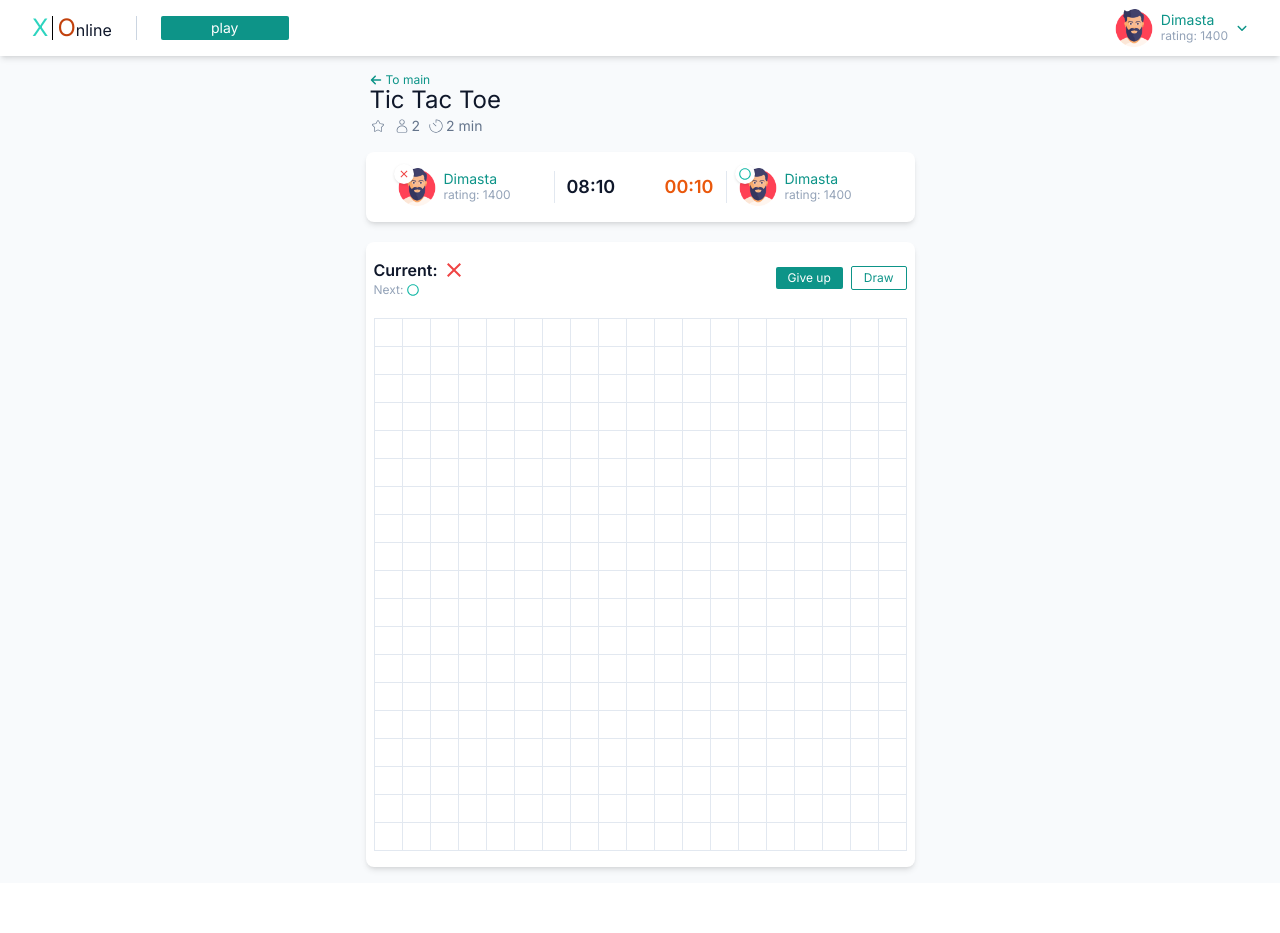
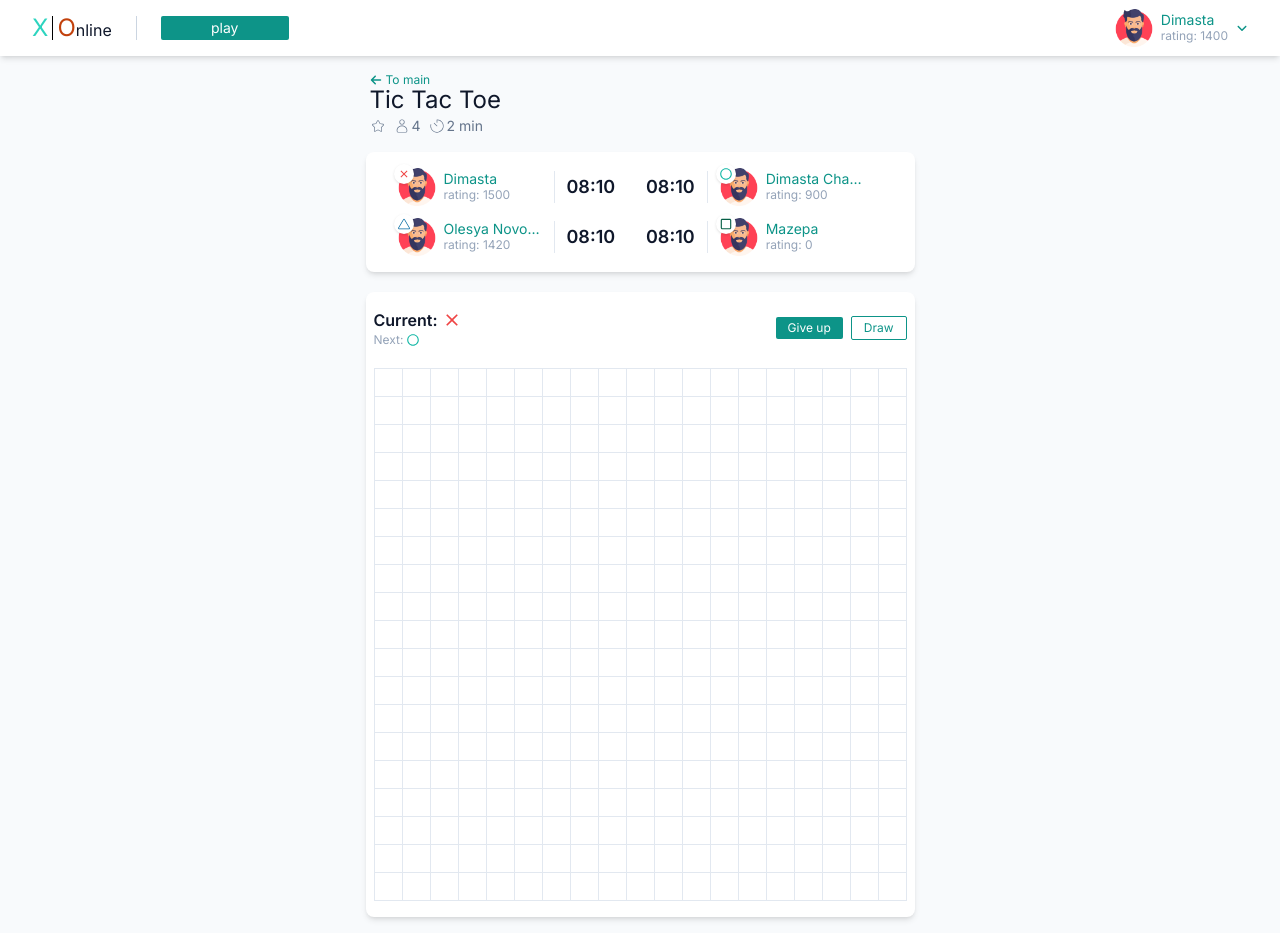
Before and after one commit to FranckMuller/tic-tac-toe, a Next.js app: page / in a window 1280 px wide. Before the commit the page ends 883 px from the top, so only its background shows below. Built offline with nearby package versions, Linux system fonts and the light colour scheme.

Commit message:
game info

```diff
--- a/src/app/page.tsx
+++ b/src/app/page.tsx
@@ -1,15 +1,18 @@
+"use client";
 import { useState } from "react";
 import { Header } from "../components/header";
 import { GameInfo, GameHeading, GameField } from "../components/game";
 
 function HomePage() {
+  const [playersCount, setPlayersCount] = useState(4);
+
   return (
     <div className="bg-slate-50 min-h-screen text-red">
       <Header />
       <main className="py-4 mx-auto w-max">
-        <GameHeading />
-        <GameInfo className="mt-4" />
-        <GameField className="mt-5" />
+        <GameHeading playersCount={playersCount} />
+        <GameInfo className="mt-4" playersCount={playersCount} />
+        <GameField className="mt-5" playersCount={playersCount} />
       </main>
     </div>
   );
--- a/src/components/game/constants.ts
+++ b/src/components/game/constants.ts
@@ -11,6 +11,3 @@ export const MOVE_ORDER = [
   GAME_SYMBOLS.TRIANGLE,
   GAME_SYMBOLS.SQUARE
 ];
-
-export type GameSymbols = typeof GAME_SYMBOLS;
-export type TGameSymbol = (typeof GAME_SYMBOLS)[keyof typeof GAME_SYMBOLS];
--- a/src/components/game/game-field.tsx
+++ b/src/components/game/game-field.tsx
@@ -1,37 +1,21 @@
 "use client";
 import { useState, type PropsWithChildren } from "react";
 import clsx from "clsx";
+import { useGameState } from "./use-game-state";
 import { GameSymbol } from "./game-symbol";
 import { UiButton } from "../uikit";
 import { CrossIcon, CircleIcon, TriangleIcon, SquareIcon } from "./icons";
-import { GAME_SYMBOLS, MOVE_ORDER, type TGameSymbol } from "./constants";
+import type { TGameSymbol } from "@/types";
 
-const getNextMove = (currentMove: TGameSymbol) => {
-  const currentMoveIdx = MOVE_ORDER.indexOf(currentMove);
-  return MOVE_ORDER[currentMoveIdx + 1] ?? MOVE_ORDER[0];
-};
-
-export function GameField({ className }: { className?: string }) {
-  const [{ cells, currentMove }, setGameState] = useState({
-    cells: new Array(19 * 19).fill(null),
-    currentMove: GAME_SYMBOLS.CROSS
-  });
-
-  const nextMove = getNextMove(currentMove);
-
-  const handleCellClick = (idx: number) => {
-    setGameState(prev => {
-      if (prev.cells[idx]) return prev;
-
-      return {
-        ...prev,
-        cells: prev.cells.map((cell, i) =>
-          idx === i ? prev.currentMove : cell
-        ),
-        currentMove: getNextMove(currentMove)
-      };
-    });
-  };
+export function GameField({
+  className,
+  playersCount
+}: {
+  className?: string;
+  playersCount: number;
+}) {
+  const { cells, currentMove, nextMove, handleCellClick } =
+    useGameState(playersCount);
 
   const actions = (
     <>
@@ -54,7 +38,7 @@ export function GameField({ className }: { className?: string }) {
       <GameGrid>
         {cells.map((symbol, idx) => (
           <GameCell key={idx} onClick={() => handleCellClick(idx)}>
-            {symbol && <GameSymbol symbol={symbol} className="w-3 h-3" />}
+            {symbol && <GameSymbol symbol={symbol} className="w-5 h-5" />}
           </GameCell>
         ))}
       </GameGrid>
@@ -84,7 +68,7 @@ function GameMoveInfo({ actions, currentMove, nextMove }: GameMoveInfoProps) {
     <div className="flex items-center gap-2">
       <div className="mr-auto">
         <div className="flex items-center gap-1 text-md font-semibold">
-          Current: <GameSymbol symbol={currentMove} className="w-6 h-6" />
+          Current: <GameSymbol symbol={currentMove} className="w-5 h-5" />
         </div>
         <div className="flex items-center gap-1 text-xs text-slate-400">
           Next: <GameSymbol symbol={nextMove} className="w-3 h-3" />
--- a/src/components/game/game-heading.tsx
+++ b/src/components/game/game-heading.tsx
@@ -2,7 +2,7 @@ import Link from "next/link";
 import { FaArrowLeft } from "react-icons/fa6";
 import { CiStar, CiUser, CiTimer } from "react-icons/ci";
 
-export function GameHeading() {
+export function GameHeading({playersCount}: {playersCount: number}) {
   return (
     <div className="pl-1">
       <Link
@@ -17,7 +17,7 @@ export function GameHeading() {
       <div className="flex items-center gap-2 text-sm text-slate-500">
         <CiStar className="w-4 h-4" />
         <div className="flex items-center gap-0.5">
-          <CiUser className="w-4 h-4" /> 2
+          <CiUser className="w-4 h-4" /> {playersCount}
         </div>
         <div className="flex items-center gap-0.5">
           <CiTimer className="w-4 h-4" /> 2 min
--- a/src/components/game/game-info.tsx
+++ b/src/components/game/game-info.tsx
@@ -1,37 +1,80 @@
 import clsx from "clsx";
 import { Profile } from "../profile";
-import { CircleIcon, CrossIcon } from "./icons";
+import { GameSymbol } from "./game-symbol";
 import { MdClose } from "react-icons/md";
 import { FaRegCircle } from "react-icons/fa";
+import { GAME_SYMBOLS } from "./constants";
+import type { TPlayer } from "@/types";
+import avatarSrc from "../profile/man.png";
 
-export function GameInfo({ className }: { className: string }) {
+const players = [
+  {
+    id: 1,
+    name: "Dimasta",
+    rating: 1500,
+    avatar: avatarSrc,
+    symbol: GAME_SYMBOLS.CROSS
+  },
+  {
+    id: 2,
+    name: "Dimasta Chack Norris",
+    rating: 900,
+    avatar: avatarSrc,
+    symbol: GAME_SYMBOLS.ZERO
+  },
+  {
+    id: 3,
+    name: "Olesya Novokreschenova",
+    rating: 1420,
+    avatar: avatarSrc,
+    symbol: GAME_SYMBOLS.TRIANGLE
+  },
+  {
+    id: 4,
+    name: "Mazepa",
+    rating: 0,
+    avatar: avatarSrc,
+    symbol: GAME_SYMBOLS.SQUARE
+  }
+];
+
+export function GameInfo({ className, playersCount }: { className: string, playersCount: number }) {
   return (
     <div
       className={clsx(
         className,
-        "flex justify-between bg-white shadow-md rounded-lg py-4 px-8"
+        "grid grid-cols-2 gap-3 bg-white shadow-md rounded-lg py-4 px-8"
       )}
     >
-      <div className="flex items-center gap-3">
-        <div className="relative">
-          <div className="flex place-items-center justify-center absolute -left-1 -top-1 shadow rounded-full w-5 h-5 bg-white">
-            <CrossIcon className="w-3 h-3" />
-          </div>
-          <Profile className="w-36" />
+      {players.slice(0, playersCount).map((p, i) => (
+        <ProfileInfo key={p.id} profileInfo={p} isRight={i % 2 === 1} />
+      ))}
+    </div>
+  );
+}
+
+type ProfileInfoProps = {
+  profileInfo: TPlayer;
+  isRight: boolean;
+};
+
+function ProfileInfo({ profileInfo, isRight }: ProfileInfoProps) {
+  return (
+    <div className="flex items-center gap-3">
+      <div className={clsx("relative", isRight && "order-3")}>
+        <div className="flex place-items-center justify-center absolute -left-1 -top-1 shadow rounded-full w-5 h-5 bg-white">
+          <GameSymbol className="w-3 h-3" symbol={profileInfo.symbol} />
         </div>
-        <div className="w-px h-8 bg-slate-200" />
-        <div className="font-semibold text-lg">08:10</div>
+        <Profile
+          name={profileInfo.name}
+          rating={profileInfo.rating}
+          avatar={profileInfo.avatar}
+          className="w-36"
+        />
       </div>
-
-      <div className="flex items-center gap-3">
-        <div className="font-semibold text-lg text-orange-600">00:10</div>
-        <div className="w-px h-8 bg-slate-200" />
-        <div className="relative">
-          <div className="flex place-items-center justify-center absolute -left-1 -top-1 shadow rounded-full w-5 h-5 bg-white">
-            <CircleIcon className="w-3 h-3" />
-          </div>
-          <Profile className="w-36" />
-        </div>
+      <div className={clsx("w-px h-8 bg-slate-200", isRight && "order-2")} />
+      <div className={clsx("font-semibold text-lg", isRight && "order-1")}>
+        08:10
       </div>
     </div>
   );
--- a/src/components/game/game-symbol.tsx
+++ b/src/components/game/game-symbol.tsx
@@ -1,5 +1,6 @@
-import { GAME_SYMBOLS, type TGameSymbol } from "./constants";
+import { GAME_SYMBOLS } from "./constants";
 import { CircleIcon, CrossIcon, TriangleIcon, SquareIcon } from "./icons";
+import type { TGameSymbol } from "@/types";
 
 type Props = {
   symbol: TGameSymbol;
--- a/src/components/game/icons/cross-icon.tsx
+++ b/src/components/game/icons/cross-icon.tsx
@@ -1,6 +1,6 @@
 import clsx from 'clsx'
-import { MdClose } from "react-icons/md";
+import { MdOutlineClose } from "react-icons/md";
 
 export function CrossIcon ({className}: {className?: string}) {
-  return <MdClose className={clsx(className, "text-red-500")} />
+  return <MdOutlineClose className={clsx(className, "text-red-500")} />
 }
--- /dev/null
+++ b/src/components/game/use-game-state.ts
@@ -0,0 +1,39 @@
+import { useState } from "react";
+import { GAME_SYMBOLS, MOVE_ORDER } from "./constants";
+  import type {  TGameSymbol } from "@/types";
+
+const getNextMove = (currentMove: TGameSymbol, playersCount: number) => {
+  const slicedMoveOrder = MOVE_ORDER.slice(0, playersCount)
+  const currentMoveIdx = slicedMoveOrder.indexOf(currentMove);
+  return slicedMoveOrder[currentMoveIdx + 1] ?? slicedMoveOrder[0];
+};
+
+export function useGameState(playersCount: number) {
+  const [{ cells, currentMove }, setGameState] = useState({
+    cells: new Array(19 * 19).fill(null),
+    currentMove: GAME_SYMBOLS.CROSS
+  });
+
+  const nextMove = getNextMove(currentMove, playersCount);
+
+  const handleCellClick = (idx: number) => {
+    setGameState(prev => {
+      if (prev.cells[idx]) return prev;
+
+      return {
+        ...prev,
+        cells: prev.cells.map((cell, i) =>
+          idx === i ? prev.currentMove : cell
+        ),
+        currentMove: getNextMove(currentMove, playersCount)
+      };
+    });
+  };
+
+  return {
+    cells,
+    currentMove,
+    nextMove,
+    handleCellClick
+  };
+}
--- a/src/components/header/header.tsx
+++ b/src/components/header/header.tsx
@@ -2,6 +2,8 @@ import Image from "next/image";
 import { Profile } from "../profile";
 import { UiButton } from "../uikit";
 import { FaAngleDown } from "react-icons/fa6";
+
+import avatarSrc from '../profile/man.png'
 
 export function Header() {
   return (
@@ -19,7 +21,7 @@ export function Header() {
       </UiButton>
 
       <button className="flex items-center gap-2 text-teal-600 text-start ml-auto">
-        <Profile />
+        <Profile name="Dimasta" rating={1400} avatar={avatarSrc} />
         <FaAngleDown className="w-3 h-3" />
       </button>
     </header>
--- a/src/components/profile/profile.tsx
+++ b/src/components/profile/profile.tsx
@@ -1,9 +1,17 @@
 import Image from "next/image";
 import clsx from "clsx";
+import type { StaticImageData } from "next/image";
 
 import avatarSrc from "./man.png";
 
-export function Profile({ className }: { className?: string }) {
+type Props = {
+  name: string;
+  rating: number;
+  avatar: StaticImageData;
+  className?: string;
+};
+
+export function Profile({ name, rating, avatar, className }: Props) {
   return (
     <div
       className={clsx(
@@ -11,10 +19,10 @@ export function Profile({ className }: { className?: string }) {
         "flex items-center gap-2 text-teal-600 text-start ml-auto"
       )}
     >
-      <Image src={avatarSrc} width={38} height={38} alt="avatar" />
-      <div>
-        <div className="text-sm leading-tight">Dimasta</div>
-        <div className="text-xs text-slate-400 leading-tight">rating: 1400</div>
+      <Image src={avatar} width={38} height={38} alt="avatar" />
+      <div className="overflow-hidden">
+        <div className="text-sm leading-tight truncate">{name}</div>
+        <div className="text-xs text-slate-400 leading-tight">rating: {rating}</div>
       </div>
     </div>
   );
--- /dev/null
+++ b/src/types.ts
@@ -0,0 +1,13 @@
+import { GAME_SYMBOLS } from "./components/game/constants";
+import type { StaticImageData } from "next/image";
+
+export type TPlayer = {
+  id: number;
+  name: string;
+  avatar: StaticImageData;
+  rating: number;
+  symbol: TGameSymbol;
+};
+
+export type GameSymbols = typeof GAME_SYMBOLS;
+export type TGameSymbol = (typeof GAME_SYMBOLS)[keyof typeof GAME_SYMBOLS];
```
